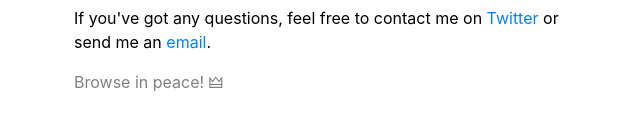
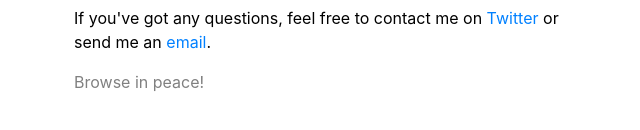
Before and after one commit to rspt/rspt.ch, a website: page src/index.html in a window 1280 px wide. Shown: the part 422-552 px from the top of the page, 316-956 px from the left. Drawn offline with Linux system fonts and the light colour scheme.

Commit message:
Remove the special char

```diff
--- a/src/index.html
+++ b/src/index.html
@@ -173,7 +173,7 @@
           <p>I have a lot of of hobbies, especially Glitch &amp; Generative art. You can find my creations on <a href="https://www.instagram.com/rspt8201/" class="link">Instagram</a> alongside some inspirations on <a href="http://rspt8201.tumblr.com" rel="external" class="link">Tumblr</a>.
           If you're curious about what I build in my spare time, go check my <a href="https://github.com/rspt/" rel="external" class="link">GitHub</a>!</p>
           <p>If you've got any questions, feel free to contact me on <a href="https://twitter.com/rspt8201">Twitter</a> or send me an <a href="mailto:julien@rspt.ch" class="link">email</a>.</p>
-          <p style="color: gray;">Browse in peace! 🜲</p>
+          <p style="color: gray;">Browse in peace!</p>
         </div>
       </article>
 
```
